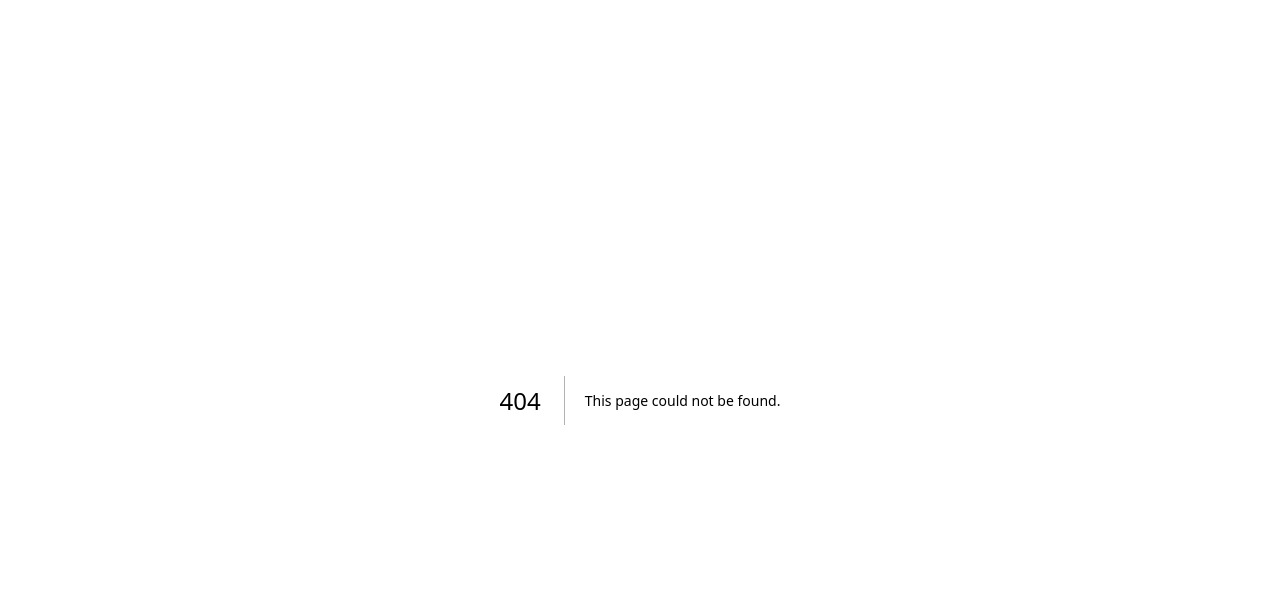
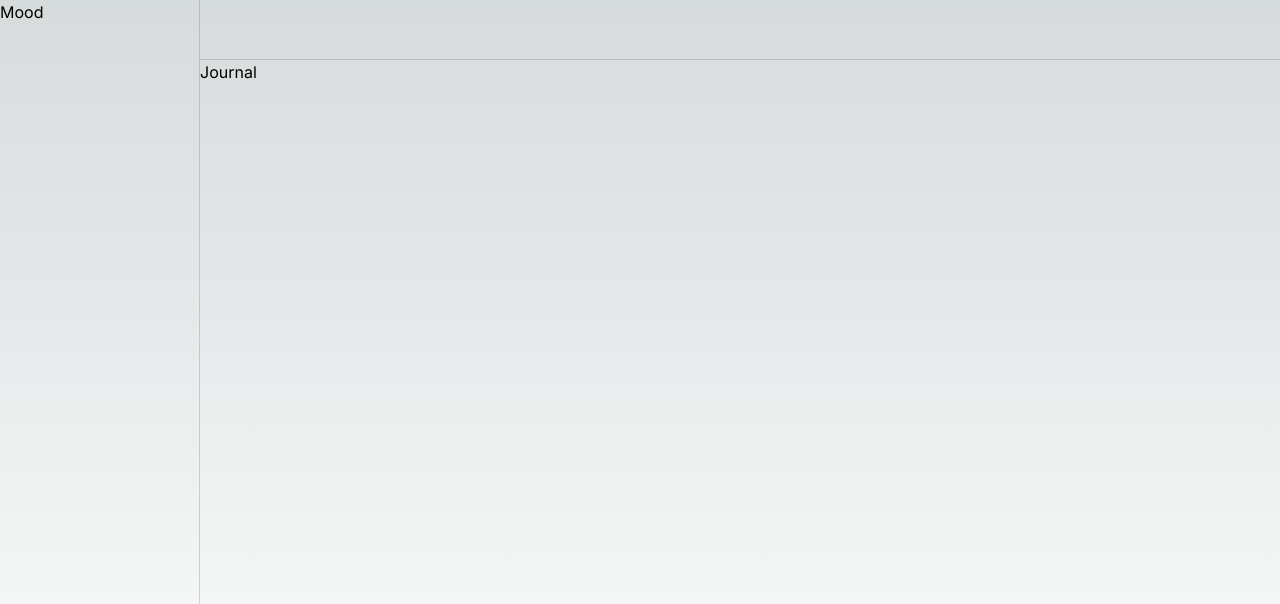
Before and after one commit to izalu99/my_mood_journal, a Next.js app: page /journal in a window 1280 px wide. Before the commit this address had no page. Shown: the top 604 px of the page. Built offline with nearby package versions, Linux system fonts and the light colour scheme.

Commit message:
dashboard base done; basic journal page set up

```diff
--- /dev/null
+++ b/app/(dashboard)/journal/page.tsx
@@ -0,0 +1,11 @@
+
+
+const JournalPage = () => {
+    return (
+        <div>
+        <h1>Journal</h1>
+        </div>
+    );
+}
+
+export default JournalPage;
--- /dev/null
+++ b/app/(dashboard)/layout.tsx
@@ -0,0 +1,21 @@
+import { UserButton } from "@clerk/nextjs";
+
+const DashboardLayout = ({ children }: { children: React.ReactNode }) => {
+    return (
+        <div className='h-screen w-screen relative'>
+            <aside className='absolute w-[200px] top-0 left-0 h-full border-r border-black/15'>
+                Mood
+            </aside>
+            <div className='ml-[200px]'>
+                <header className='h-[60px] border-b border-black/15'>
+                    <div className='h-full w-full px-6 flex items-center justify-end'>
+                        <UserButton />
+                    </div>
+                </header>
+                <div>{children}</div>
+            </div>
+        </div>
+    );
+}
+
+export default DashboardLayout;
```
